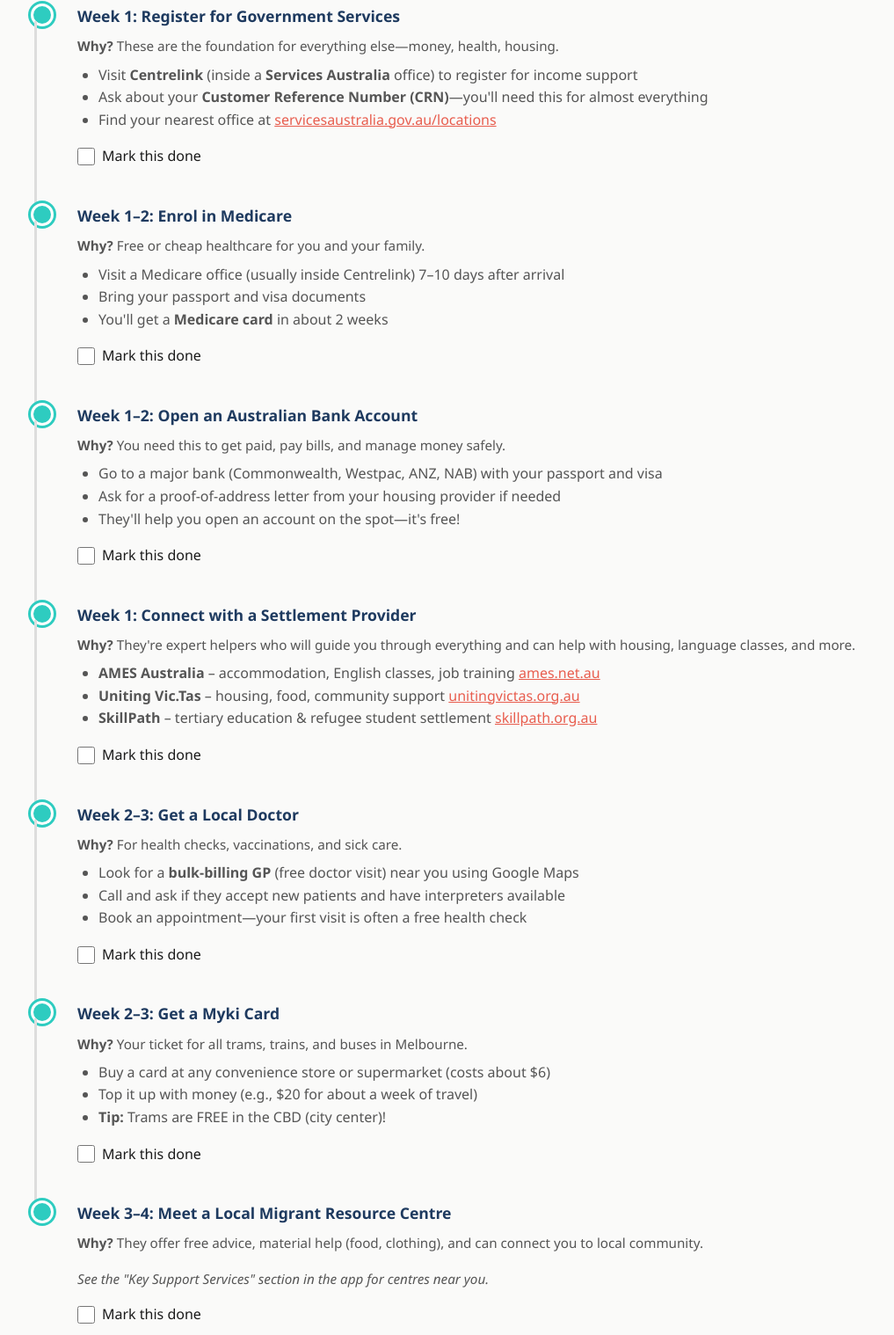
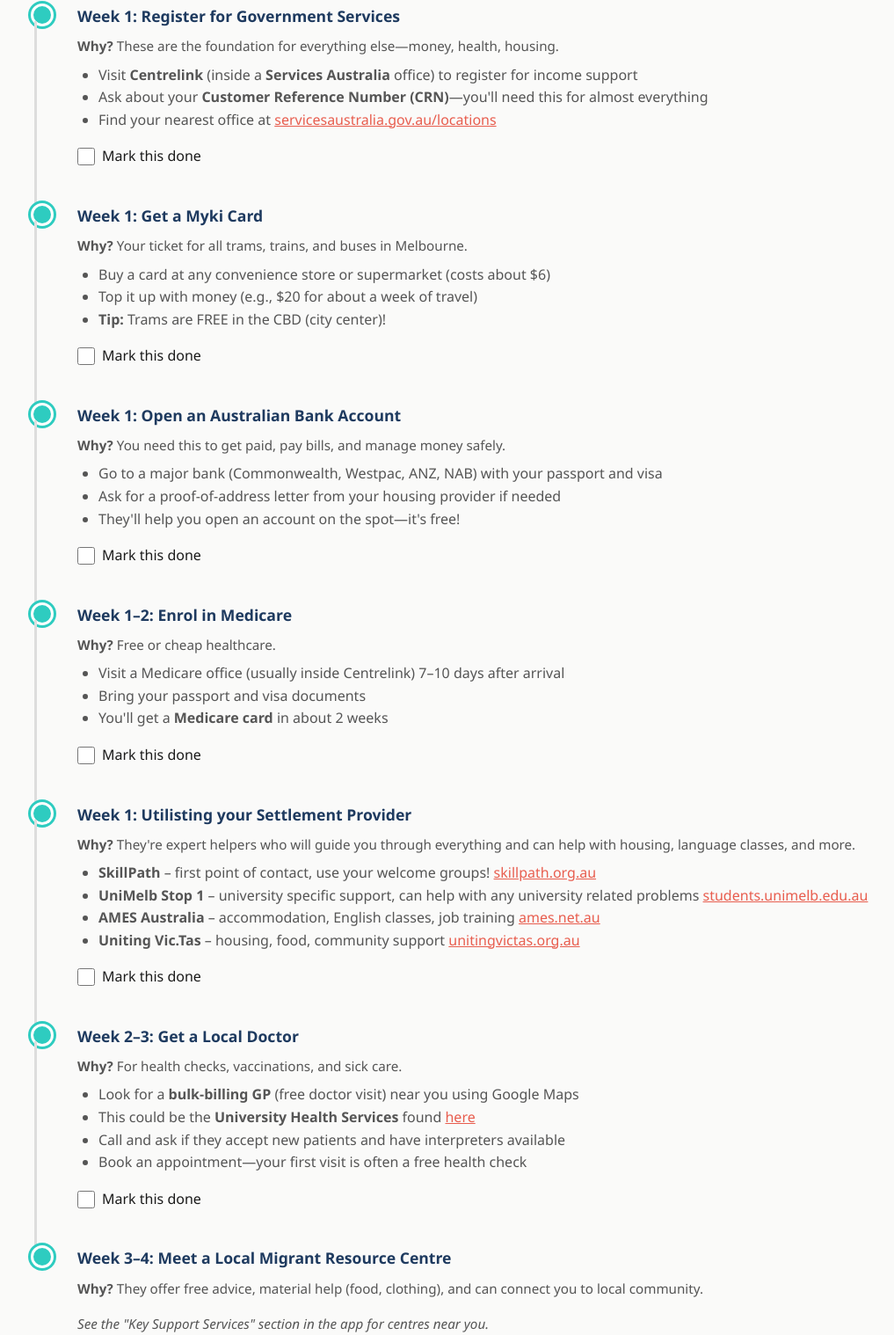
Before and after one commit to shushimajic/RSSP, a plain HTML site: page SkillPath Settlement Pathway RSSP.html in a window 1280 px wide. Shown: the part 589-2107 px from the top of the page at 88% size, without its empty margins (32-1049 px from the left). Drawn offline with Linux system fonts and the light colour scheme.

Commit message:
Update SkillPath Settlement Pathway RSSP.html

```diff
--- a/SkillPath Settlement Pathway RSSP.html
+++ b/SkillPath Settlement Pathway RSSP.html
@@ -530,22 +530,22 @@
                     </div>
                 </div>
 
-                <div class="timeline-item" id="item2">
-                    <h3>Week 1–2: Enrol in Medicare</h3>
-                    <p><strong>Why?</strong> Free or cheap healthcare for you and your family.</p>
+                 <div class="timeline-item" id="item6">
+                    <h3>Week 1: Get a Myki Card</h3>
+                    <p><strong>Why?</strong> Your ticket for all trams, trains, and buses in Melbourne.</p>
                     <ul>
-                        <li>Visit a Medicare office (usually inside Centrelink) 7–10 days after arrival</li>
-                        <li>Bring your passport and visa documents</li>
-                        <li>You'll get a <strong>Medicare card</strong> in about 2 weeks</li>
+                        <li>Buy a card at any convenience store or supermarket (costs about $6)</li>
+                        <li>Top it up with money (e.g., $20 for about a week of travel)</li>
+                        <li><strong>Tip:</strong> Trams are FREE in the CBD (city center)!</li>
                     </ul>
                     <div class="checkbox">
-                        <input type="checkbox" id="task2" onchange="updateTimeline(this, 'item2')">
-                        <label for="task2">Mark this done</label>
+                        <input type="checkbox" id="task6" onchange="updateTimeline(this, 'item6')">
+                        <label for="task6">Mark this done</label>
                     </div>
                 </div>
 
                 <div class="timeline-item" id="item3">
-                    <h3>Week 1–2: Open an Australian Bank Account</h3>
+                    <h3>Week 1: Open an Australian Bank Account</h3>
                     <p><strong>Why?</strong> You need this to get paid, pay bills, and manage money safely.</p>
                     <ul>
                         <li>Go to a major bank (Commonwealth, Westpac, ANZ, NAB) with your passport and visa</li>
@@ -558,13 +558,29 @@
                     </div>
                 </div>
 
+                <div class="timeline-item" id="item2">
+                    <h3>Week 1–2: Enrol in Medicare</h3>
+                    <p><strong>Why?</strong> Free or cheap healthcare.</p>
+                    <ul>
+                        <li>Visit a Medicare office (usually inside Centrelink) 7–10 days after arrival</li>
+                        <li>Bring your passport and visa documents</li>
+                        <li>You'll get a <strong>Medicare card</strong> in about 2 weeks</li>
+                    </ul>
+                    <div class="checkbox">
+                        <input type="checkbox" id="task2" onchange="updateTimeline(this, 'item2')">
+                        <label for="task2">Mark this done</label>
+                    </div>
+                </div>
+
                 <div class="timeline-item" id="item4">
-                    <h3>Week 1: Connect with a Settlement Provider</h3>
+                    <h3>Week 1: Utilisting your Settlement Provider</h3>
                     <p><strong>Why?</strong> They're expert helpers who will guide you through everything and can help with housing, language classes, and more.</p>
                     <ul>
+                        <li><strong>SkillPath</strong> – first point of contact, use your welcome groups! <a href="https://www.skillpath.org.au" target="_blank" style="color: var(--accent-coral);">skillpath.org.au</a></li>
+                        <li><strong>UniMelb Stop 1</strong> – university specific support, can help with any university related problems <a href="https://students.unimelb.edu.au/student-support/advice-and-help/stop-1" target="_blank" style="color: var(--accent-coral);">students.unimelb.edu.au</a></li>
                         <li><strong>AMES Australia</strong> – accommodation, English classes, job training <a href="https://www.ames.net.au" target="_blank" style="color: var(--accent-coral);">ames.net.au</a></li>
                         <li><strong>Uniting Vic.Tas</strong> – housing, food, community support <a href="https://www.unitingvictas.org.au" target="_blank" style="color: var(--accent-coral);">unitingvictas.org.au</a></li>
-                        <li><strong>SkillPath</strong> – tertiary education & refugee student settlement <a href="https://www.skillpath.org.au" target="_blank" style="color: var(--accent-coral);">skillpath.org.au</a></li>
+
                     </ul>
                     <div class="checkbox">
                         <input type="checkbox" id="task4" onchange="updateTimeline(this, 'item4')">
@@ -577,26 +593,13 @@
                     <p><strong>Why?</strong> For health checks, vaccinations, and sick care.</p>
                     <ul>
                         <li>Look for a <strong>bulk-billing GP</strong> (free doctor visit) near you using Google Maps</li>
+                        <li>This could be the <strong>University Health Services</strong> found <a href="https://share.google/gvTnnf4Dc7bZ7LeW2" target="_blank" style="color: var(--accent-coral);">here</a></li></li>
                         <li>Call and ask if they accept new patients and have interpreters available</li>
                         <li>Book an appointment—your first visit is often a free health check</li>
                     </ul>
                     <div class="checkbox">
                         <input type="checkbox" id="task5" onchange="updateTimeline(this, 'item5')">
                         <label for="task5">Mark this done</label>
-                    </div>
-                </div>
-
-                <div class="timeline-item" id="item6">
-                    <h3>Week 2–3: Get a Myki Card</h3>
-                    <p><strong>Why?</strong> Your ticket for all trams, trains, and buses in Melbourne.</p>
-                    <ul>
-                        <li>Buy a card at any convenience store or supermarket (costs about $6)</li>
-                        <li>Top it up with money (e.g., $20 for about a week of travel)</li>
-                        <li><strong>Tip:</strong> Trams are FREE in the CBD (city center)!</li>
-                    </ul>
-                    <div class="checkbox">
-                        <input type="checkbox" id="task6" onchange="updateTimeline(this, 'item6')">
-                        <label for="task6">Mark this done</label>
                     </div>
                 </div>
 
```
